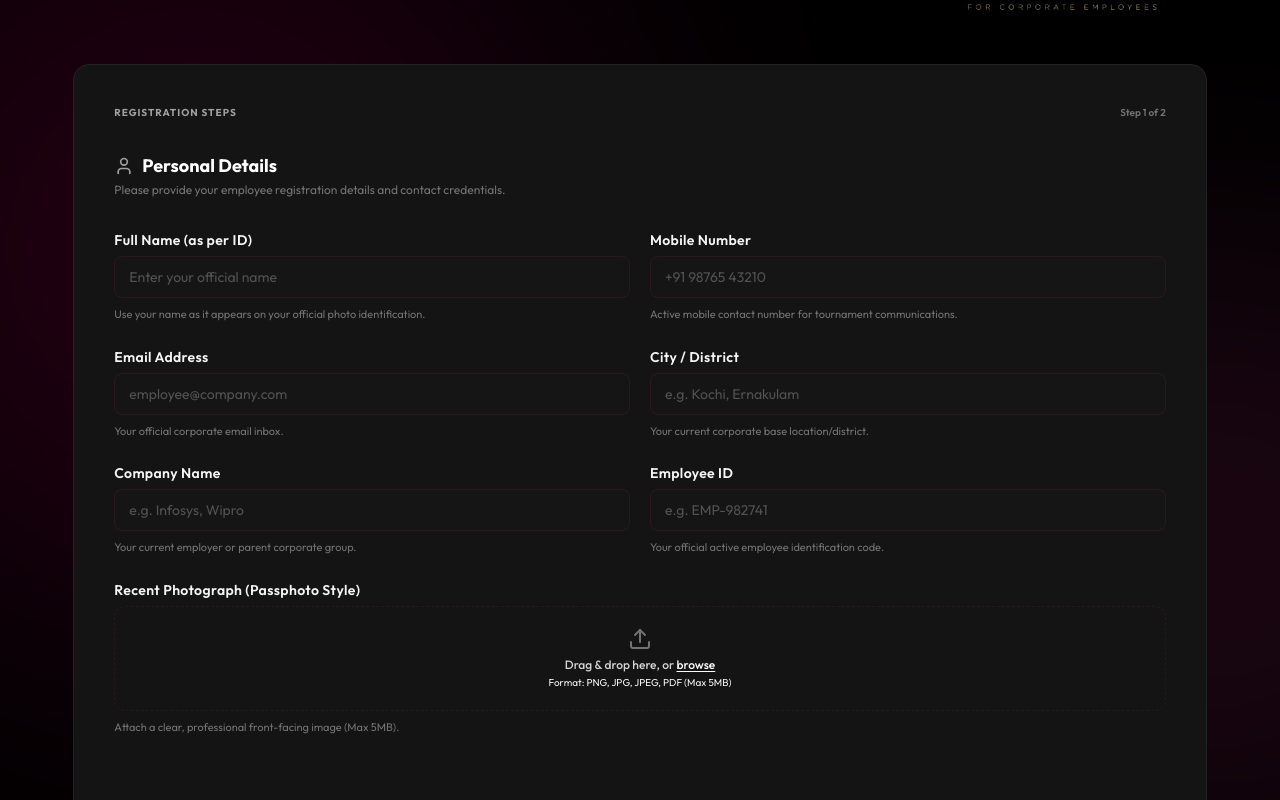
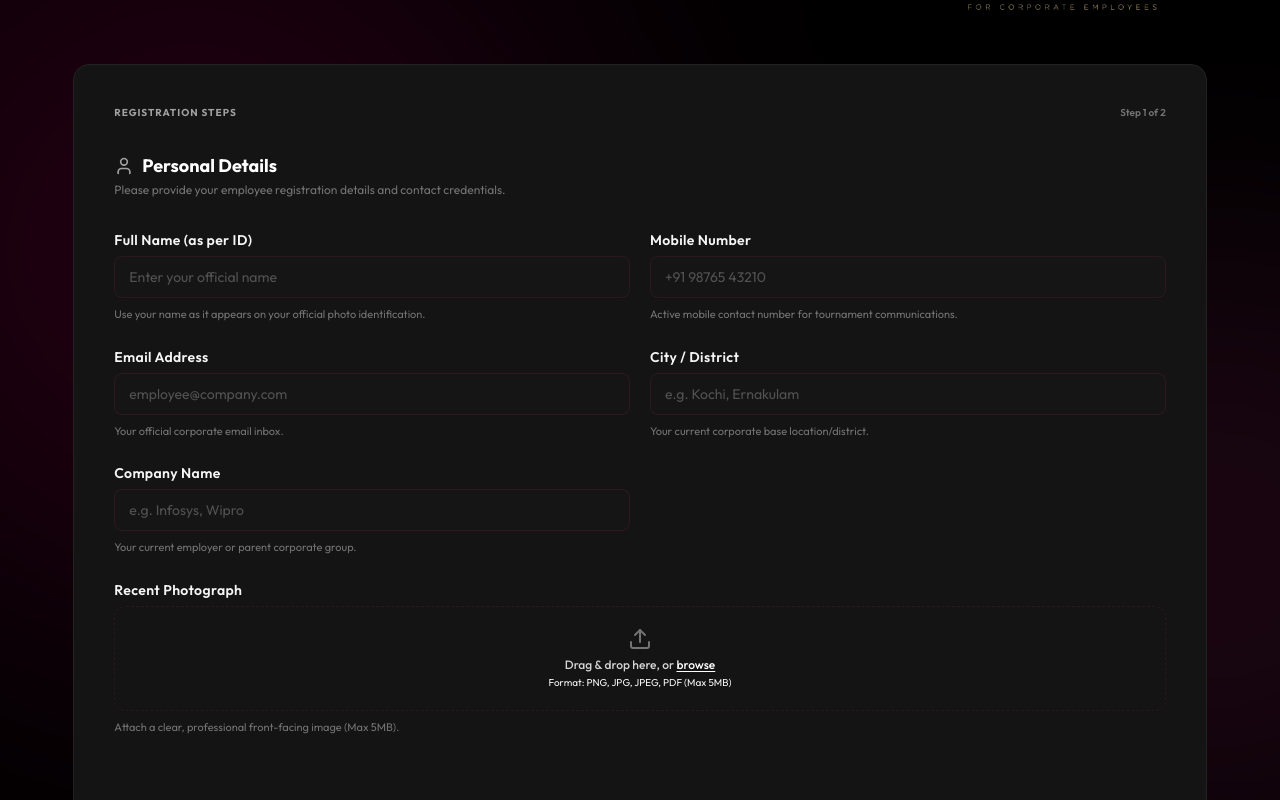
Before and after one commit to safnaps/qpl-tournment, a Next.js app: page / in a window 1280 px wide. Shown: the part 381-1181 px from the top of the page. Built offline with nearby package versions, Linux system fonts and the light colour scheme.

Commit message:
Remove Employee ID input and update Photograph label
Removed Employee ID input field and updated Photograph label.

```diff
--- a/src/app/page.tsx
+++ b/src/app/page.tsx
@@ -488,22 +488,12 @@ export default function Home() {
                       error={errors.company}
                     />
 
-                    <TextInput
-                      label="Employee ID"
-                      placeholder="e.g. EMP-982741"
-                      description="Your official active employee identification code."
-                      value={employeeId}
-                      onChange={(e) => {
-                        setEmployeeId(e.target.value);
-                        if (errors.employeeId) setErrors((prev) => ({ ...prev, employeeId: "" }));
-                      }}
-                      error={errors.employeeId}
-                    />
+
                   </div>
 
                   <div className="w-full">
                     <FileUpload
-                      label="Recent Photograph (Passphoto Style)"
+                      label="Recent Photograph"
                       description="Attach a clear, professional front-facing image (Max 5MB)."
                       selectedFile={photograph}
                       onFileSelect={handlePhotoSelect}
```
